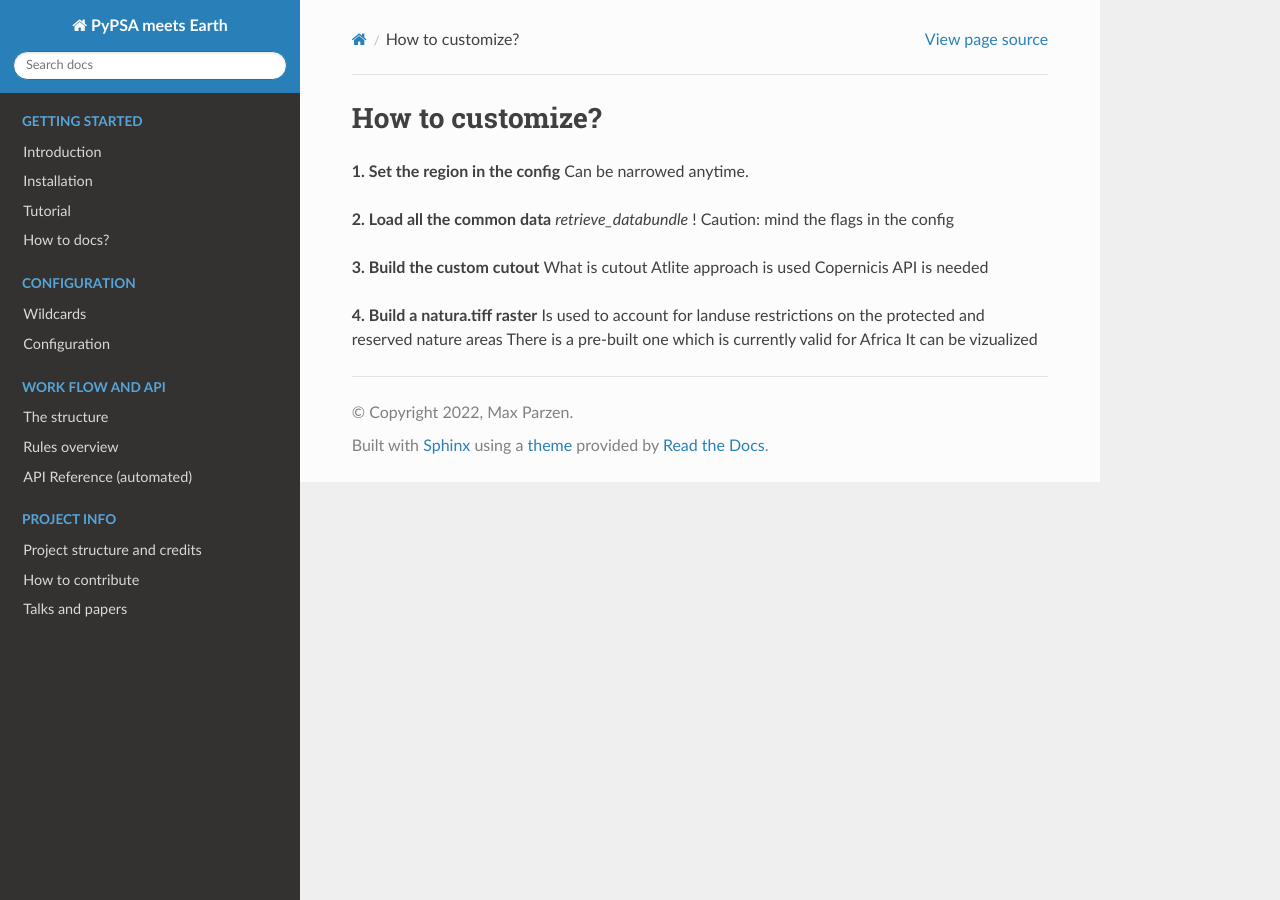
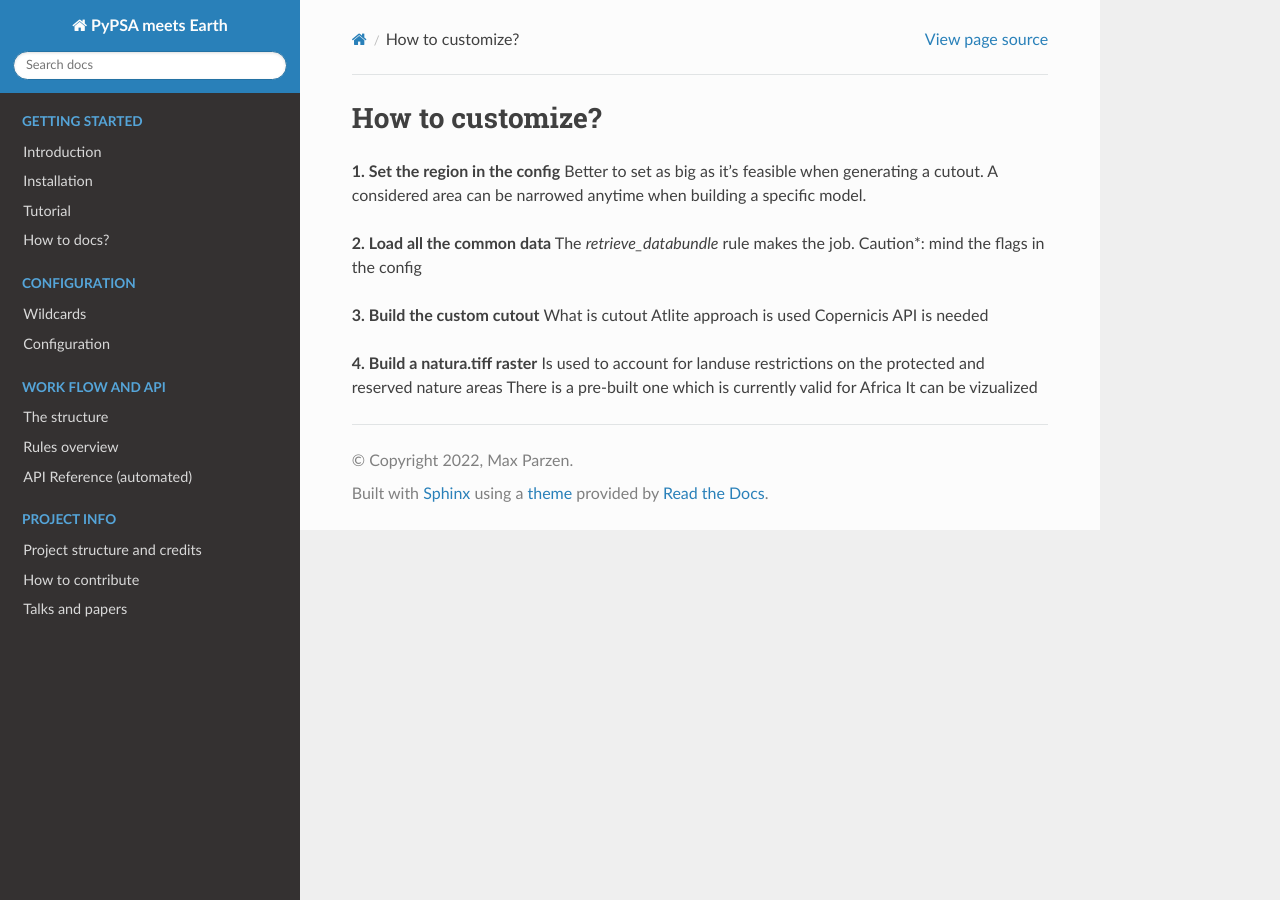
Before and after one commit to pypsa-meets-earth/pypsa-earth, a Sphinx documentation site: the page built from doc/how_to_customize.rst, in a window 1280 px wide. Built offline with Sphinx 7.4.7 and the Read the Docs theme 2.0.0, drawn with Linux system fonts in a browser that asks for light colours; pages that are not in the unit, such as notebooks, are missing from menus; the version number could not be read and is left out.

Commit message:
Improve content

```diff
--- a/doc/how_to_customize.rst
+++ b/doc/how_to_customize.rst
@@ -10,11 +10,11 @@ How to customize?
 ##########################################
 
 **1. Set the region in the config**
-Can be narrowed anytime.
+Better to set as big as it's feasible when generating a cutout. A considered area can be narrowed anytime when building a specific model.
 
 **2. Load all the common data**
-`retrieve_databundle`
-! Caution: mind the flags in the config
+The `retrieve_databundle` rule makes the job.
+Caution*: mind the flags in the config
 
 **3. Build the custom cutout**
 What is cutout
```
